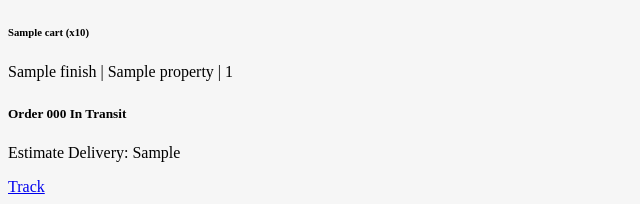
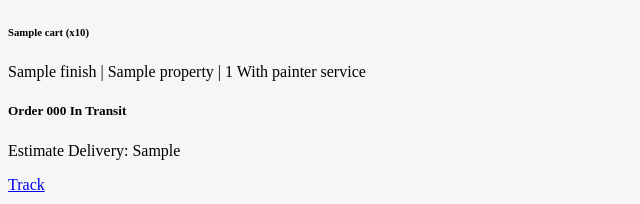
Before and after one commit to michaelrk02/nalani, a CodeIgniter 4 app: the page made by app/Views/order/viewAll.php in a window 1280 px wide. Shown: the part 2957-3161 px from the top of the page, without its empty margins (0-640 px from the left). Run offline with PHP 8.4 and a stand-in for CodeIgniter, Linux system fonts and the light colour scheme; the template is opened without the code that fills it: most values are stand-ins (such as "Sample title", 1, 10 or a date in 2020); data that the repository does not hold is empty; some libraries are stand-ins or nearby versions.

Commit message:
add painter service view

```diff
--- a/app/Views/order/viewAll.php
+++ b/app/Views/order/viewAll.php
@@ -47,12 +47,14 @@
                                     </div>
                                     <div class="col-8">
                                         <h6 class="cart-product-title"><?php echo esc($item->product_name); ?> (x<?php echo $item->quantity; ?>)</h6>
-                                        <p><?php echo $item->finish; ?> | <?php echo $item->property; ?> | <?php echo $item->size; ?></p>
-                                        <div class="row d-flex justify-content-between">
-                                            <div class="col">
-                                                <h6 class="cart-product-price"><?php echo rupiah($item->unit_price); ?></h6>
-                                            </div>
-                                        </div>
+                                        <p class="product-category ">
+                                            <span class="d-block">
+                                                <?php echo $item->finish; ?> |
+                                                <?php echo $item->property; ?> |
+                                                <?php echo $item->size; ?>
+                                            </span>
+                                            <?php if ($item->painter_service_fee > 0): ?><span class="d-block pt-2">With painter service</span><?php endif; ?>
+                                        </p>
                                     </div>
                                 </div>
                             <?php endforeach; ?>
```
Also changed, not shown: app/Views/order/view.php (+8 -1 lines).
